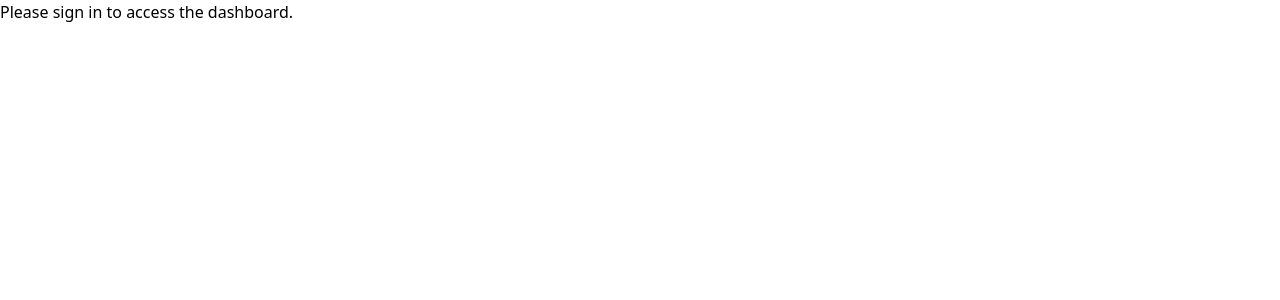
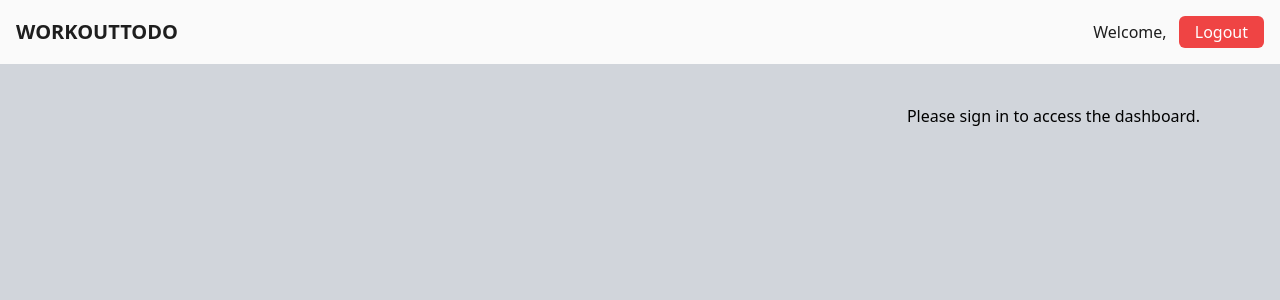
Before and after one commit to YassineDev1/WORKOUTTODO-frontend, a Next.js app: page /dashboard in a window 1280 px wide. Shown: the top 300 px of the page. Built offline with nearby package versions, Linux system fonts and the light colour scheme; no server answers.

Commit message:
create dashboard layout and integrate it to components

```diff
--- a/app/dashboard/[_id]/edit/page.tsx
+++ b/app/dashboard/[_id]/edit/page.tsx
@@ -66,11 +66,12 @@ const Edit = () => {
   };
 
   return (
-    <div>
+    <>
+
       {workout && (
         <EditWorkout workout={workout} handleEditWorkout={handleEdit} />
       )}
-    </div>
+    </>
   );
 };
 
--- /dev/null
+++ b/app/dashboard/layout.tsx
@@ -0,0 +1,18 @@
+"use client";
+import { useSession } from "next-auth/react";
+import NavBar from "../components/Workout/NavBar";
+
+export default function DashboardLayout({
+  children,
+}: {
+  children: React.ReactNode;
+}) {
+const {data: session} = useSession();
+const name: string = session?.user?.data?.name;
+  return (
+    <div className="w-full h-full">
+      <NavBar name={name} />
+      <div className="flex flex-col-reverse justify-end h-screen gap-10 px-4 py-10 bg-gray-300 md:px-10 lg:px-20 md:flex-row ">{children}</div>
+    </div>
+  );
+}
--- a/app/dashboard/page.tsx
+++ b/app/dashboard/page.tsx
@@ -18,7 +18,7 @@ const Dashboard = () => {
   const router = useRouter();
 
   const token = session?.user?.accessToken;
-  const name: string = session?.user?.data?.name;
+
 
 const fetchWorkouts = useCallback(async () => {
   if (token) {
@@ -106,13 +106,10 @@ useEffect(() => {
   }
 
   return (
-    <div className="h-full">
-      <NavBar name={name} />
-      <div className="flex flex-col-reverse justify-end h-screen gap-10 px-4 py-10 bg-gray-300 md:px-10 lg:px-20 md:flex-row ">
-        <Workouts cards={workouts} onDelete={onDelete} />
-        <AddWorkout handleAddedWorkout={handleAddedWorkout} />
-      </div>
-    </div>
+    <>
+      <Workouts cards={workouts} onDelete={onDelete} />
+      <AddWorkout handleAddedWorkout={handleAddedWorkout} />
+    </>
   );
 };
 
```
